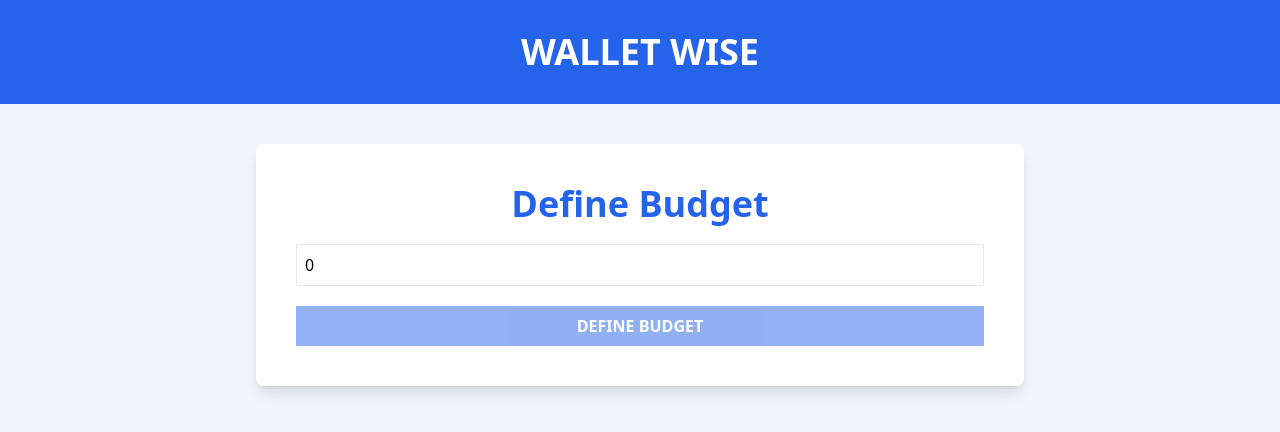
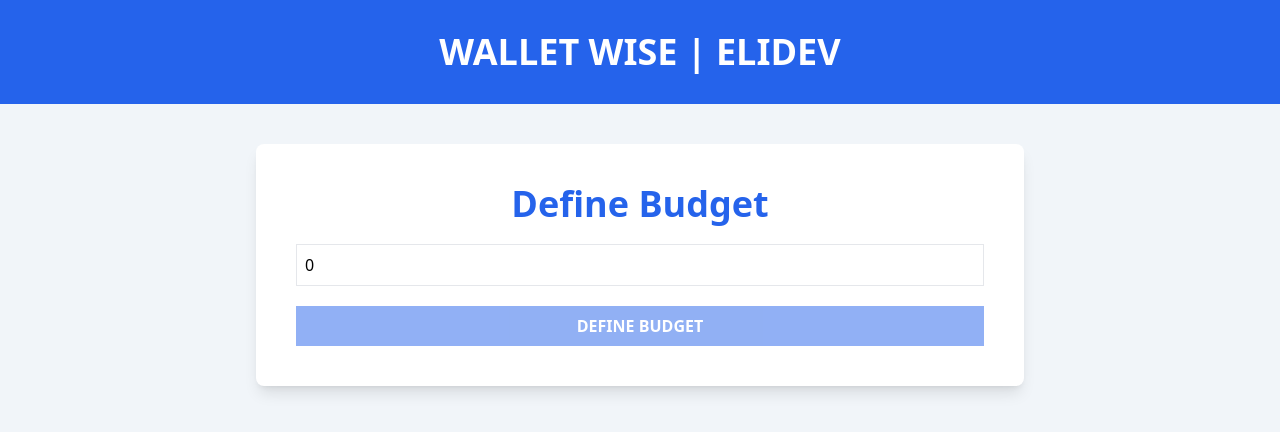
Before and after one commit to MatMT/WalletWise, a React (Vite) app: page / in a window 1280 px wide. Shown: the top 432 px of the page. Built offline with nearby package versions, Linux system fonts and the light colour scheme.

Commit message:
Remove base URL

```diff
--- a/src/App.tsx
+++ b/src/App.tsx
@@ -19,7 +19,7 @@ function App() {
     <>
       <header className="bg-blue-600 py-8 max-h-72">
         <h1 className="uppercase text-center font-black text-4xl text-white">
-          Wallet Wise
+          Wallet Wise | Elidev
         </h1>
       </header>
 
--- a/src/components/ExpenseDetail.tsx
+++ b/src/components/ExpenseDetail.tsx
@@ -60,7 +60,7 @@ export default function ExpenseDetail({ expense }: ExpenseDetailProps) {
         <div className="bg-white shadow-lg p-5 w-full border-b border-gray-200 flex gap-5 items-center">
           <div>
             <img
-              src={`WalletWise/icono_${categoryInfo.icon}.svg`}
+              src={`/icono_${categoryInfo.icon}.svg`}
               alt="Expense Icon"
               className="w-20"
             />
--- a/vite.config.ts
+++ b/vite.config.ts
@@ -4,5 +4,5 @@ import react from '@vitejs/plugin-react-swc'
 // https://vitejs.dev/config/
 export default defineConfig({
   plugins: [react()],
-  base: 'https://MatMT.gitlab.io/WalletWise'
+  // base: 'https://MatMT.gitlab.io/WalletWise'
 })
```
